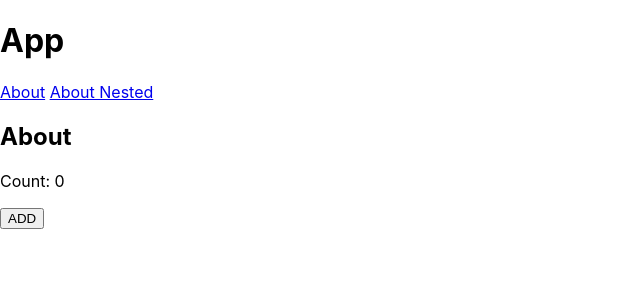
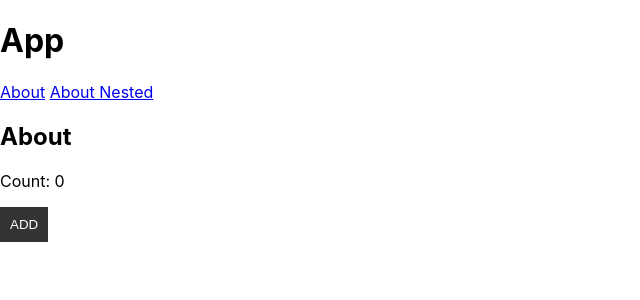
Before and after one commit to joe20182/vite-react-ts-template, a React (Vite) app: page /about in a window 1280 px wide. Shown: the top 300 px of the page, without its empty margins (0-640 px from the left). Built offline with nearby package versions, Linux system fonts and the light colour scheme.

Commit message:
add: styled component

```diff
--- a/package.json
+++ b/package.json
@@ -15,7 +15,8 @@
     "react-redux": "^7.2.6",
     "react-router": "^5.2.1",
     "react-router-config": "^5.1.1",
-    "react-router-dom": "^5.2.1"
+    "react-router-dom": "^5.2.1",
+    "styled-components": "^5.3.3"
   },
   "devDependencies": {
     "@types/node": "^17.0.21",
@@ -23,6 +24,7 @@
     "@types/react-dom": "^17.0.10",
     "@types/react-router-config": "^5.0.6",
     "@types/react-router-dom": "^5.3.3",
+    "@types/styled-components": "^5.1.24",
     "@typescript-eslint/eslint-plugin": "^5.13.0",
     "@typescript-eslint/parser": "^5.13.0",
     "@vitejs/plugin-react": "^1.0.7",
--- a/src/views/About/index.tsx
+++ b/src/views/About/index.tsx
@@ -3,6 +3,7 @@ import { renderRoutes, RouteConfig } from 'react-router-config'
 import { RouteComponentProps } from 'react-router-dom'
 import { useAppDispatch, useAppSelector } from '@/store/hooks'
 import { selectCount, incrementByAmount } from '@/store/slice/count'
+import { AddBtn } from './style'
 
 interface RouterComponent extends RouteComponentProps {
   route?: RouteConfig
@@ -18,7 +19,7 @@ const About: FC<RouterComponent> = ({ route }) => {
     <div className="About-wrapper">
       <h2>About</h2>
       <p>Count: {count}</p>
-      <button onClick={add}>ADD</button>
+      <AddBtn onClick={add}>ADD</AddBtn>
       <div className="nested-routes">{renderRoutes(route?.routes)}</div>
     </div>
   )
--- /dev/null
+++ b/src/views/About/style.ts
@@ -0,0 +1,9 @@
+import styled from 'styled-components'
+
+export const AddBtn = styled.button`
+  background-color: #333;
+  color: #fff;
+  border: none;
+  padding: 10px;
+  cursor: pointer;
+`
```
Also changed, not shown: 1 other file (tests, documents, lock files or other folders).
